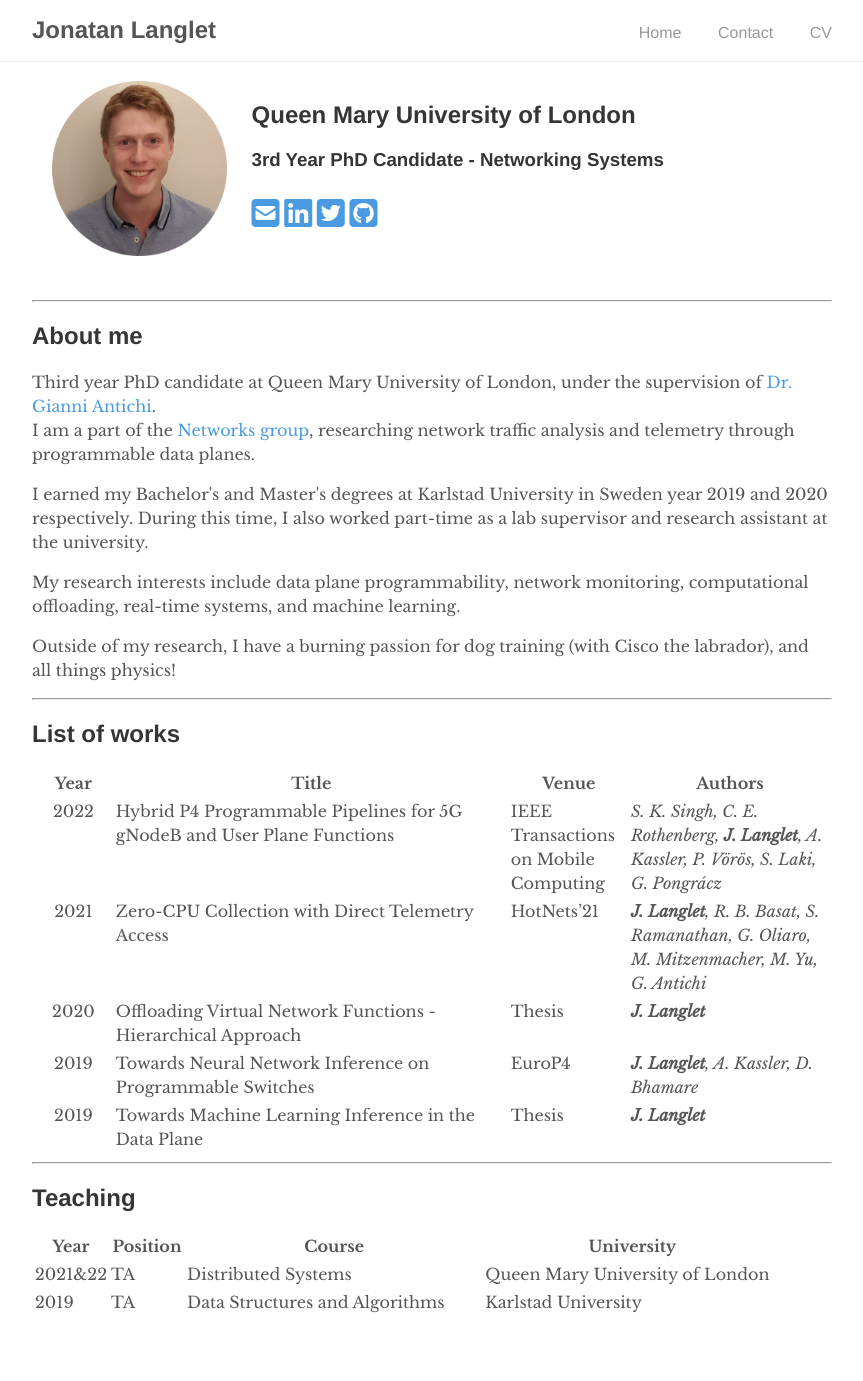
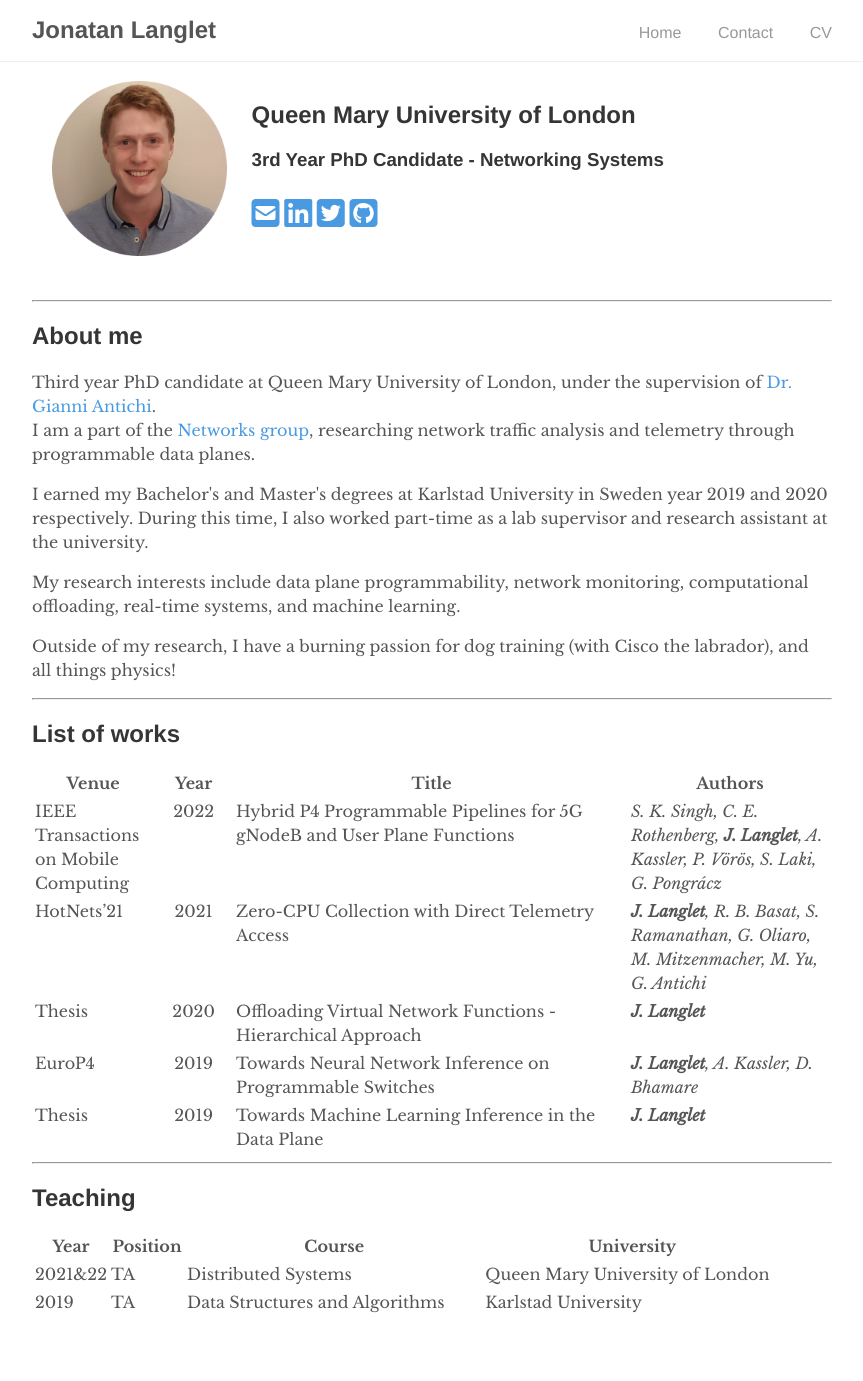
Before and after one commit to jonlanglet/jonlanglet.github.io, a Jekyll site: the page built from index.md, in a window 1280 px wide. Shown: the whole page, without its empty margins (208-1071 px from the left). Built offline with Jekyll 4.4.1, drawn with Linux system fonts in a browser that asks for light colours; nearby versions of some CDN libraries; a style sheet for code colours, icons or effects is not loaded.

Commit message:
pubtable tweak

```diff
--- a/_includes/publications.html
+++ b/_includes/publications.html
@@ -4,16 +4,16 @@
 <div id="div_publications">
 	<table>
 		<colgroup>
+			<col width="15%" style="min-width:100px;"/>
 			<col width="10%" style="min-width:70px;"/>
 			<col width="50%" style="min-width:300px;"/>
-			<col width="15%" style="min-width:100px;"/>
 			<col width="25%" style="min-width:200px;"/>
 		</colgroup>
 		<thead>
 			<tr class="header">
+				<th>Venue</th>
 				<th>Year</th>
 				<th>Title</th>
-				<th>Venue</th>
 				<th>Authors</th>
 			</tr>
 		</thead>
@@ -22,9 +22,9 @@
 				{% assign key = entry | first %}
 				{% if pub[key].title %}
 					<tr>
+						<td markdown="span">{{ pub[key].conf }}</td>
 						<td markdown="span" align=center>{{ pub[key].year }}</td>
 						<td markdown="span">{{ pub[key].title }}</td>
-						<td markdown="span">{{ pub[key].conf }}</td>
 						<td markdown="span"><i>{{ pub[key].authors }}</i></td>
 					</tr>
 				{% endif %}
```
